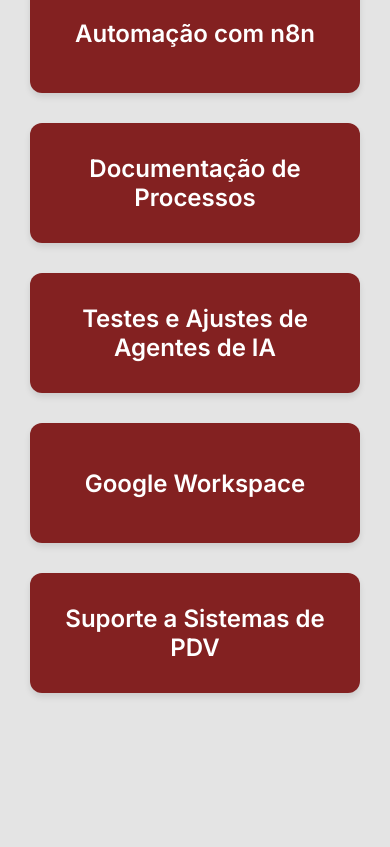
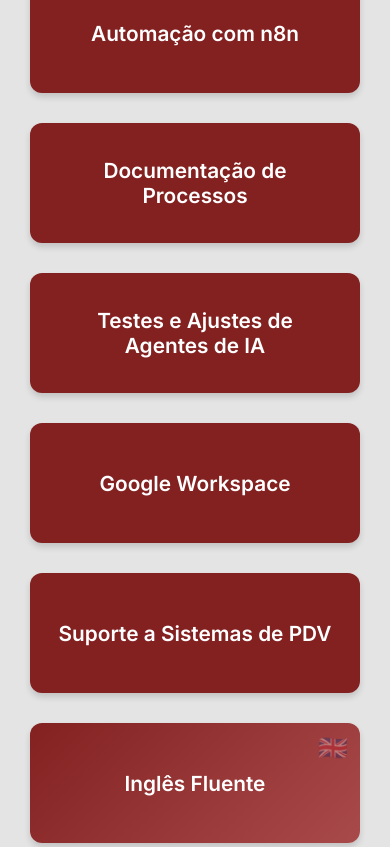
Before and after one commit to AndradekSx/Portifolio, a plain HTML site: page index.html in a window 390 px wide. Shown: the part 4560-5407 px from the top of the page. Drawn offline with Linux system fonts and the light colour scheme.

Commit message:
Add files via upload

```diff
--- a/index.html
+++ b/index.html
@@ -98,7 +98,6 @@
 
   <div class="habilidades-grid">
 
-
     <div class="habilidade-card" data-modal="modal-html-css">
       <h3 class="card-title">Conhecimento HTML e CSS</h3>
     </div>
@@ -111,28 +110,29 @@
       <h3 class="card-title">Automação com n8n</h3>
     </div>
 
-
-
     <div class="habilidade-card" data-modal="modal-documentacao">
       <h3 class="card-title">Documentação de Processos</h3>
     </div>
-
-
 
     <div class="habilidade-card" data-modal="modal-ia-testes">
       <h3 class="card-title">Testes e Ajustes de Agentes de IA</h3>
     </div>
 
-      <div class="habilidade-card" data-modal="modal-workspace">
+    <div class="habilidade-card" data-modal="modal-workspace">
       <h3 class="card-title">Google Workspace</h3>
     </div>
 
     <div class="habilidade-card" data-modal="modal-pdv">
       <h3 class="card-title">Suporte a Sistemas de PDV</h3>
     </div>
+
+    <div class="habilidade-card" data-modal="modal-ingles">
+      <h3 class="card-title">Inglês Fluente</h3>
+    </div>
+
   </div>
+</section>
 
-</section>
 
 <div id="modal-carrossel" class="modal">
   <div class="modal-content">
@@ -210,6 +210,19 @@
     <p>Esta repetição enfatiza a importância dessa habilidade. Demonstra a dedicação em garantir que as soluções de IA sejam robustas, precisas e atendam aos objetivos do negócio, realizando testes de regressão e performance.</p>
   </div>
 </div>
+
+<div id="modal-ingles" class="modal">
+  <div class="modal-content">
+    <span class="close-btn">&times;</span>
+    <h2>Inglês Fluente</h2>
+    <p>Fluência em inglês para leitura, escrita e conversação, com foco técnico e profissional. Capacidade de compreender documentações, artigos e fóruns internacionais relacionados a tecnologia e desenvolvimento.</p>
+    <p><strong>Aplicação prática:</strong> leitura de documentação de APIs, tutoriais, troubleshooting e comunicação com ferramentas e comunidades internacionais.</p>
+    <p><strong>Nível estimado:</strong> Intermediário-avançado (B2/C1).</p>
+  </div>
+</div>
+
+
+
 
 <section class="projetos" id="projetos">
   <h1 class="projetostxt">Projetos</h1>
--- a/style.css
+++ b/style.css
@@ -303,71 +303,94 @@ input:checked + .slider:before { transform: translateX(26px); }
 
 }
 
-.habilidades{
+/* --- HABILIDADES --- */
+.habilidades {
   padding-left: 24px;
   padding-top: 200px;
   background: var(--fundocor);
-  height: 80em;
+  height: auto;
+  padding-bottom: 80px;
 }
-
 
 .habilidadestxt {
   font-size: 40px;
   border-bottom: 1px solid black;
   color: var(--textoprimario);
   width: 100%;
+  text-align: left;
 }
 
-/* --- HABILIDADES --- */
-
-.habilidades {
-  /* Remove a altura fixa */
-  height: auto;
-  padding-bottom: 50px; /* Adiciona um padding para espaçamento no final da seção */
+/* GRID DOS CARDS */
+.habilidades-grid {
+  display: grid;
+  grid-template-columns: repeat(auto-fit, minmax(260px, 1fr));
+  gap: 30px;
+  padding: 50px 70px;
 }
 
-.habilidades-grid {
-  display: grid;
-  /* Cria um layout de 3 colunas, flexível para telas maiores */
-  grid-template-columns: repeat(auto-fit, minmax(280px, 1fr));
-  gap: 30px;
-  padding: 50px 70px; /* Espaçamento interno */
-}
-
+/* CARD BASE */
 .habilidade-card {
   background-color: var(--primaria);
   color: var(--textosecundario);
   padding: 25px;
   border-radius: 12px;
   text-align: center;
-  /* Efeito de elevação sutil */
-  box-shadow: 0 4px 6px rgba(0, 0, 0, 0.1);
+  box-shadow: 0 4px 6px rgba(0, 0, 0, 0.15);
   cursor: pointer;
   transition: transform 0.3s ease, background-color 0.3s ease, box-shadow 0.3s ease;
-  min-height: 120px; /* Altura mínima para melhor visualização */
   display: flex;
   align-items: center;
   justify-content: center;
+  min-height: 120px;
 }
 
 .habilidade-card:hover {
-  /* Efeito de zoom e sombra ao passar o mouse */
-  transform: translateY(-5px);
+  transform: translateY(-6px);
   background-color: #a53030;
-  box-shadow: 0 8px 15px rgba(0, 0, 0, 0.2);
+  box-shadow: 0 6px 12px rgba(0, 0, 0, 0.25);
 }
 
 .card-title {
-  font-size: 1.5em;
+  font-size: 1.3em;
   font-weight: 600;
   margin: 0;
 }
 
-/* Responsividade básica para a grade em telas menores */
+/* CARD DE INGLÊS ESPECIAL */
+.habilidade-card[data-modal="modal-ingles"] {
+  background: linear-gradient(135deg, var(--primaria), #a94a4a);
+  position: relative;
+}
+
+.habilidade-card[data-modal="modal-ingles"]::after {
+  content: "🇬🇧";
+  position: absolute;
+  top: 10px;
+  right: 12px;
+  font-size: 1.5em;
+  opacity: 0.3;
+  transition: opacity 0.3s ease;
+}
+
+.habilidade-card[data-modal="modal-ingles"]:hover::after {
+  opacity: 0.7;
+}
+
+/* RESPONSIVIDADE */
 @media (max-width: 768px) {
+  .habilidadestxt {
+    text-align: center;
+    font-size: 34px;
+  }
   .habilidades-grid {
     padding: 30px 20px;
-    grid-template-columns: 1fr; /* Uma coluna em telas pequenas */
+    grid-template-columns: 1fr 1fr;
+  }
+}
+
+@media (max-width: 480px) {
+  .habilidades-grid {
+    grid-template-columns: 1fr;
   }
 }
 
```
